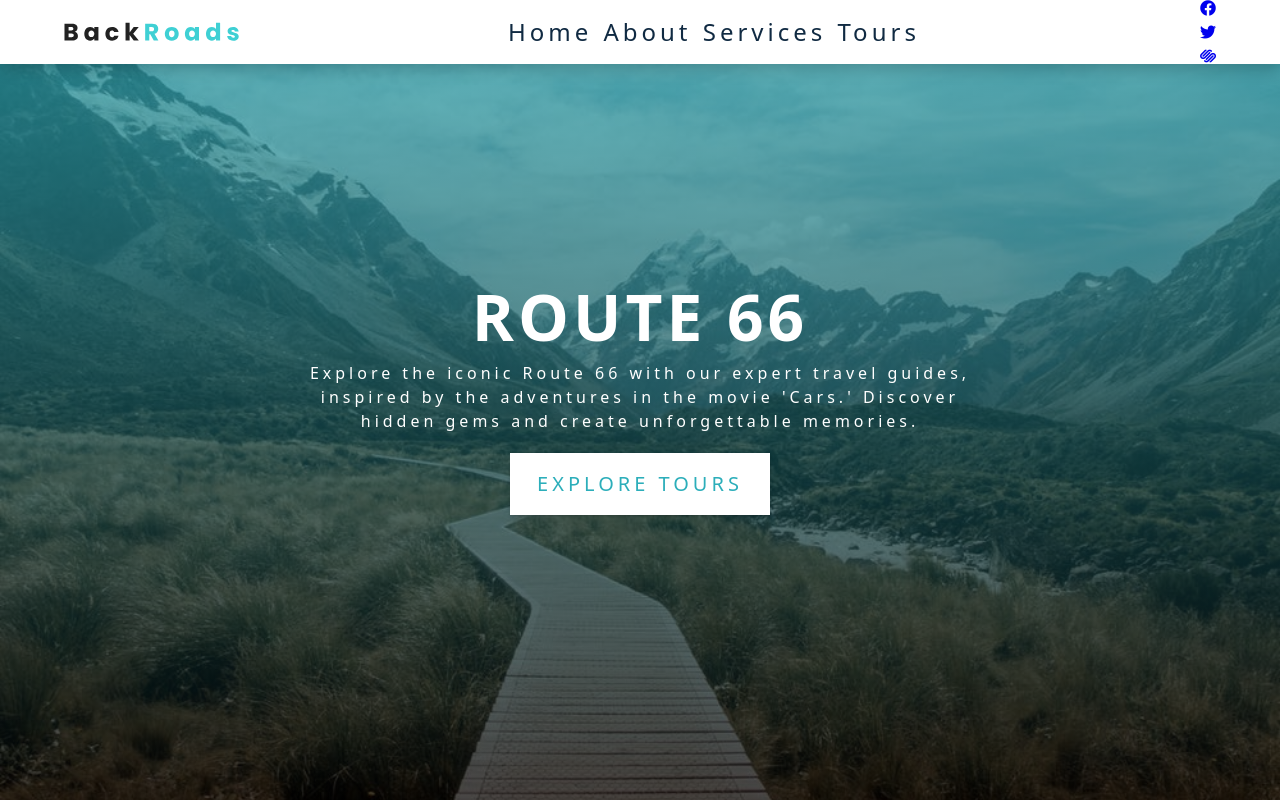
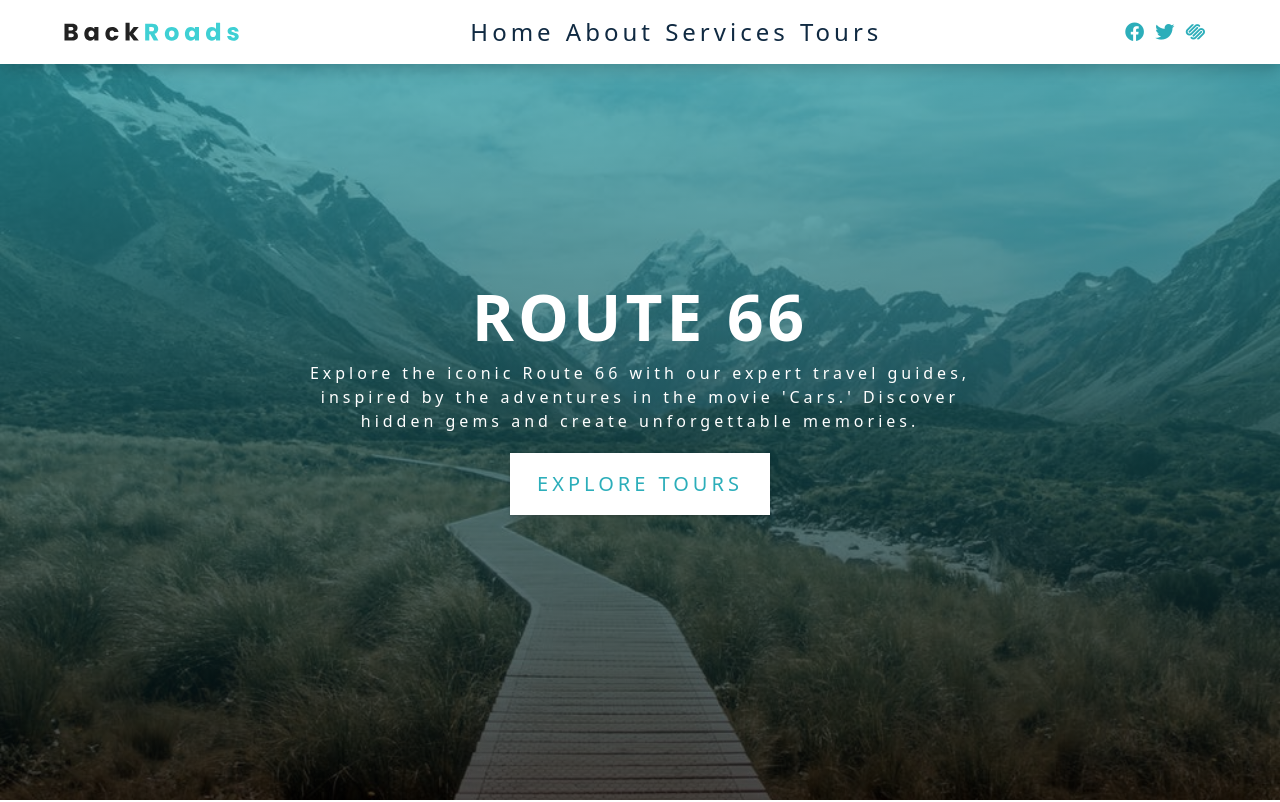
Before and after one commit to SarthakSinghK/Traveling-Website, a React (Create React App) app: page / in a window 1280 px wide. Shown: the top 802 px of the page. Built offline with nearby package versions, Linux system fonts and the light colour scheme.

Commit message:
look in the code classname prob

```diff
--- a/src/Components/Footer.js
+++ b/src/Components/Footer.js
@@ -1,5 +1,4 @@
 import React from "react";
-import { pagelinks, socialLinks } from "../data";
 import Pagelinks from "./Pagelinks";
 import Sociallinks from "./Sociallinks";
 
@@ -7,7 +6,7 @@ const Footer = () => {
   return (
     <footer className="section footer">
       <Pagelinks classnams="footer-links" classnam="footer-link" />
-      <Sociallinks parentclassName="footer-icons" childclassName="footer-icon"/>
+      <Sociallinks parentclass="footer-icons" childclass="footer-icon"/>
       <p className="copyright">
         copyright &copy; Backroads travel tours company
         <span id="date">{new Date().getFullYear()}</span> all rights reserved
--- a/src/Components/Navbar.js
+++ b/src/Components/Navbar.js
@@ -18,7 +18,7 @@ const Navbar = () => {
           </div>
 
           <Pagelinks classnams="nav-links" classnam="nav-link" />
-          <Sociallinks parentclassName="nav-icons" childclassName="nav-icon" />
+          <Sociallinks parentclass="nav-icons" childclass="nav-icon" />
           {/* <!-- left this comment on purpose --> */}
         </div>
       </nav>
```
Also changed, not shown: 1 other file (tests, documents, lock files or other folders).
